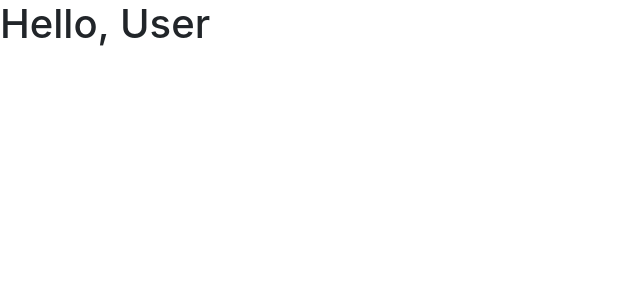
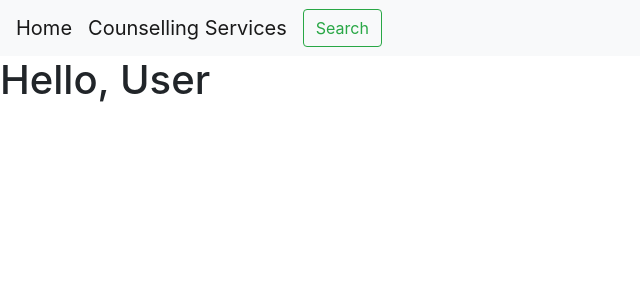
Before and after one commit to k-choonkiat/Journaly, a React (Create React App) app in the folder frontend/: page /user in a window 1280 px wide. Shown: the top 300 px of the page, without its empty margins (0-640 px from the left). Built offline with nearby package versions, Linux system fonts and the light colour scheme.

Commit message:
add nav to user page

```diff
--- a/frontend/src/components/user.js
+++ b/frontend/src/components/user.js
@@ -1,8 +1,9 @@
 import React from 'react';
-
+import Nav from './nav.js'
 export default function User(){
   return(
     <div>
+      <Nav/>
       <h1>Hello, User</h1>
     </div>
   )
```
